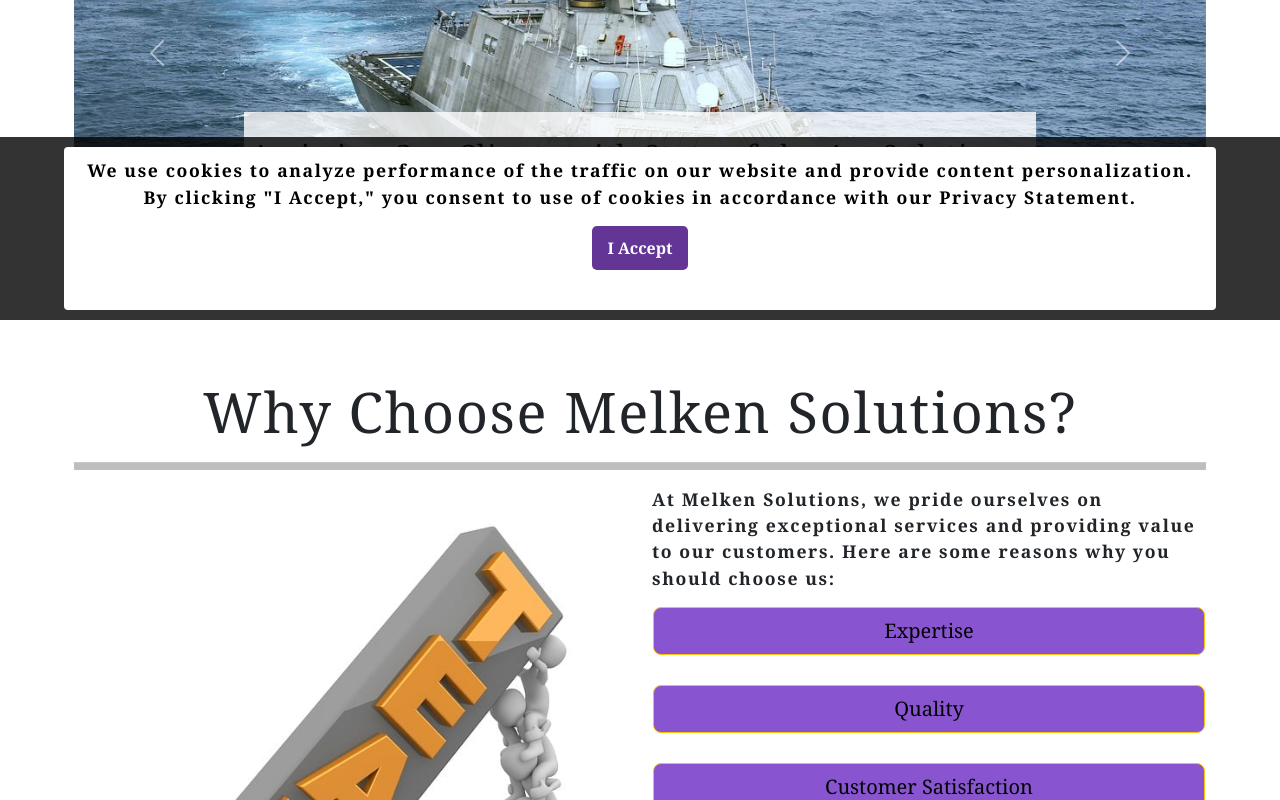
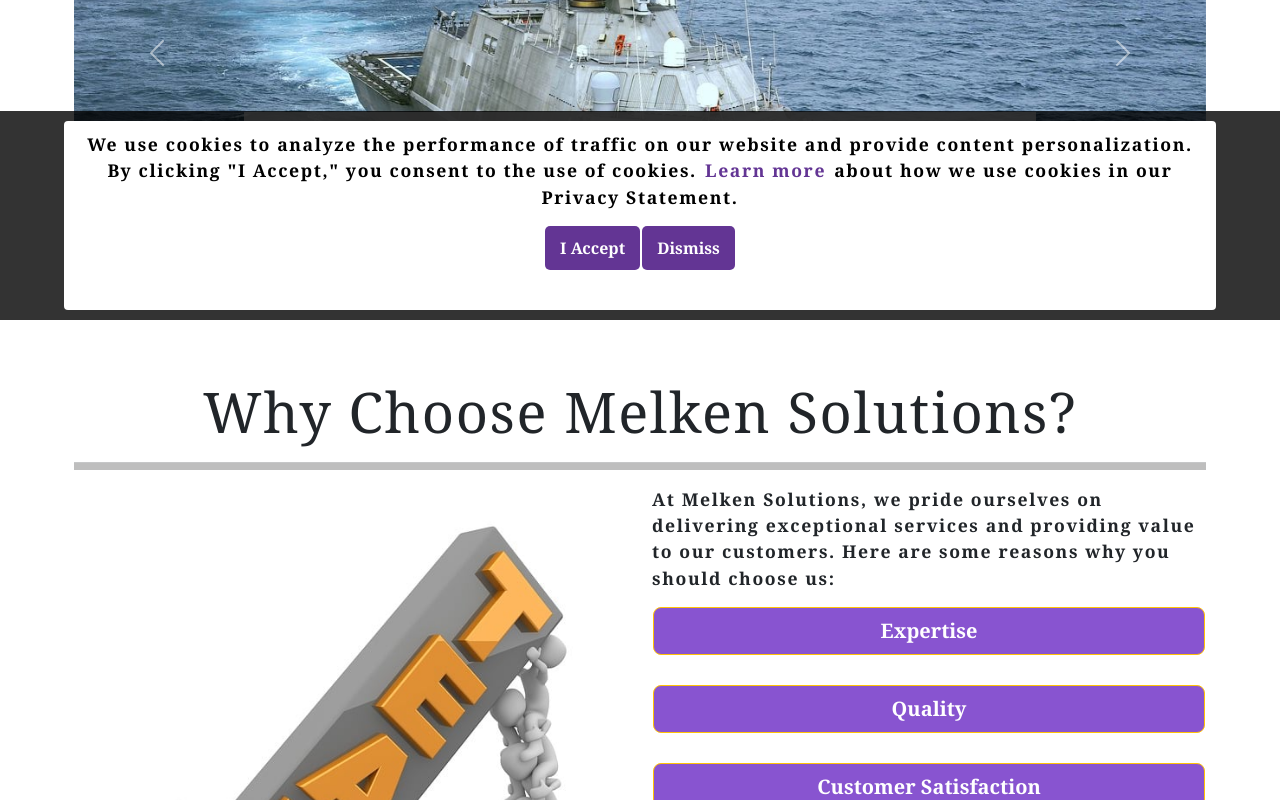
Before and after one commit to oldgraybuzzard/automatic-enigma, a React (Create React App) app: page / in a window 1280 px wide. Shown: the part 480-1280 px from the top of the page. Built offline with nearby package versions, Linux system fonts and the light colour scheme.

Commit message:
some refactoring

```diff
--- a/src/components/Certifications/index.js
+++ b/src/components/Certifications/index.js
@@ -1,13 +1,12 @@
 import React from "react";
 import Row from "react-bootstrap/Row";
 import Card from 'react-bootstrap/Card';
-import Button from 'react-bootstrap/Button';
 import sdvosb from '../../assets/images/sdvosb.jpg';
 import iso from '../../assets/images/ISO 9001.png'
 
 function Certification() {
 return (
-  <section>
+  <section id="certifications">
     <Row>
       <h1 className="text-center mbr-section-title mbr-fonts-style mbr-pt-1 mbr-bold display-4">Certifications</h1>
       <hr/>
--- a/src/components/Cookie-Consent/index.js
+++ b/src/components/Cookie-Consent/index.js
@@ -5,6 +5,8 @@
 
   const handleAccept = () => {
     setAccepted(true);
+    localStorage.setItem('cookieConsent', 'accepted');
+    window.location.reload();
   };
 
   useEffect(() => {
@@ -14,12 +16,6 @@
     }
   }, []);
 
-  useEffect(() => {
-    if (accepted) {
-      localStorage.setItem('cookieConsent', 'accepted');
-    }
-  }, [accepted]);
-
   if (accepted) {
     return null;
   }
@@ -28,9 +24,14 @@
     <div className="cookie-consent-overlay">
       <div className="cookie-consent">
         <p>
-          We use cookies to analyze performance of the traffic on our website and provide content personalization. By clicking "I Accept," you consent to use of cookies in accordance with our Privacy Statement.
+          We use cookies to analyze the performance of traffic on our website and provide content personalization. By clicking "I Accept," you consent to the use of cookies.{" "}
+          <a href="/privacy" target="_blank" rel="noopener noreferrer">
+            Learn more
+          </a>{" "}
+          about how we use cookies in our Privacy Statement.
         </p>
         <button onClick={handleAccept}>I Accept</button>
+        <button onClick={() => setAccepted(true)}>Dismiss</button>
       </div>
     </div>
   );
--- a/src/components/Nav/index.js
+++ b/src/components/Nav/index.js
@@ -1,4 +1,4 @@
-import React, { useEffect } from 'react';
+import React from 'react';
 import { capitalizeFirstLetter } from '../../utils/helpers';
 import Container from 'react-bootstrap/Container';
 import Nav from 'react-bootstrap/Nav';
@@ -11,20 +11,12 @@
     services = [],
     setCurrentService,
     currentService,
-    goToService,
   } = props;
-
-  // useEffect(() => {
-  //   document.title = capitalizeFirstLetter(currentService.name);
-  // }, [
-  //   currentService,
-  //   goToService
-  // ]);
 
   return (
     <Navbar id='navbar' collapseOnSelect expand="lg" sticky="top">
       <Container fluid="sm">
-        <Navbar.Brand href="/"><img class="logo" src={melkenLogo} alt="Melken Brand Logo"></img></Navbar.Brand>
+        <Navbar.Brand href="/"><img className="logo" src={melkenLogo} alt="Melken Brand Logo"></img></Navbar.Brand>
         <Navbar.Toggle aria-controls="responsive-navbar-nav" />
         <Navbar.Collapse className="justify-content-end">
           <Nav>
--- a/src/index.css
+++ b/src/index.css
@@ -253,7 +253,8 @@
 
 .popover-button {
   background-color: #8854d0;
-  /* Add any other custom styles you want */
+  color: white;
+  font-weight: bold;
 }
 
 .whyus-popover {
```
Also changed, not shown: src/components/ServicesGallery/index.js (+0 -16 lines).
